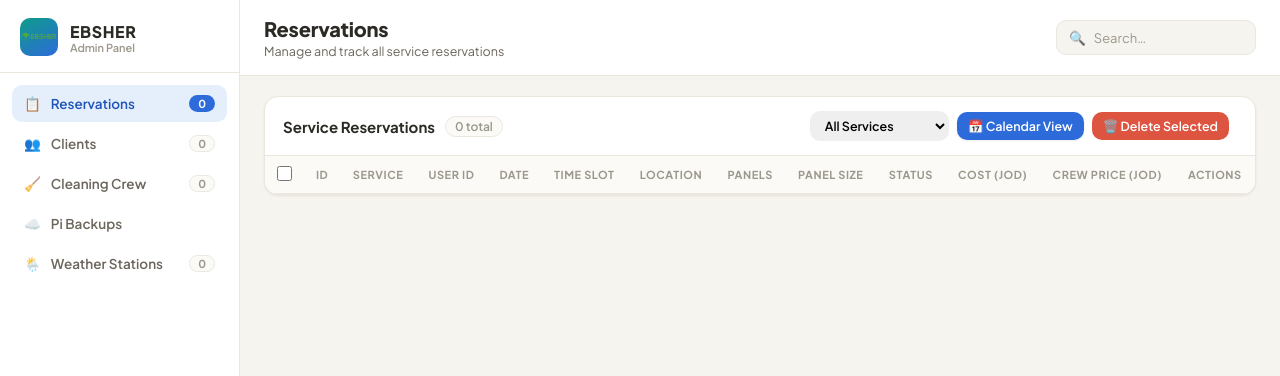
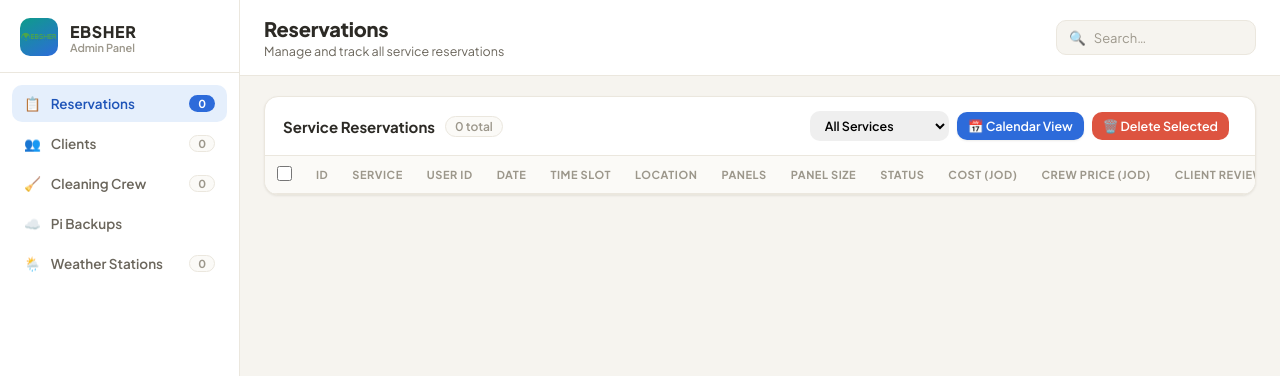
Before and after one commit to key1993/cleaning-reservation, a Flask app: page /admin in a window 1280 px wide. Shown: the top 376 px of the page. Run offline with Flask 3, Linux system fonts and the light colour scheme; the visitor is signed in with stand-in values (Sample User, id 1); data that the repository does not hold is empty.

Commit message:
Update admin.html

```diff
--- a/templates/admin.html
+++ b/templates/admin.html
@@ -445,6 +445,7 @@
                                     <th>Status</th>
                                     <th>Cost (JOD)</th>
                                     <th>Crew Price (JOD)</th>
+                                    <th>Client Review</th>
                                     <th>Actions</th>
                                 </tr>
                             </thead>
@@ -494,6 +495,18 @@
                                         </form>
                                     </td>
                                     <td>{{ r.get('crew_price', 'N/A') }}</td>
+                                    <td style="max-width:200px">
+                                        {% if r.get('client_rating') %}
+                                            <div style="display:flex;flex-direction:column;gap:3px">
+                                                <span class="badge badge-amber">⭐ {{ r.client_rating }}/5</span>
+                                                {% if r.get('client_rating_comment') %}
+                                                    <span style="font-size:12px;color:var(--text-2);white-space:normal" title="{{ r.client_rating_comment }}">{{ r.client_rating_comment }}</span>
+                                                {% endif %}
+                                            </div>
+                                        {% else %}
+                                            <span style="color:var(--text-3);font-size:12px">Not rated</span>
+                                        {% endif %}
+                                    </td>
                                     <td>
                                         <div class="action-buttons-cell">
                                             {% if r.status == 'Pending' %}
```
